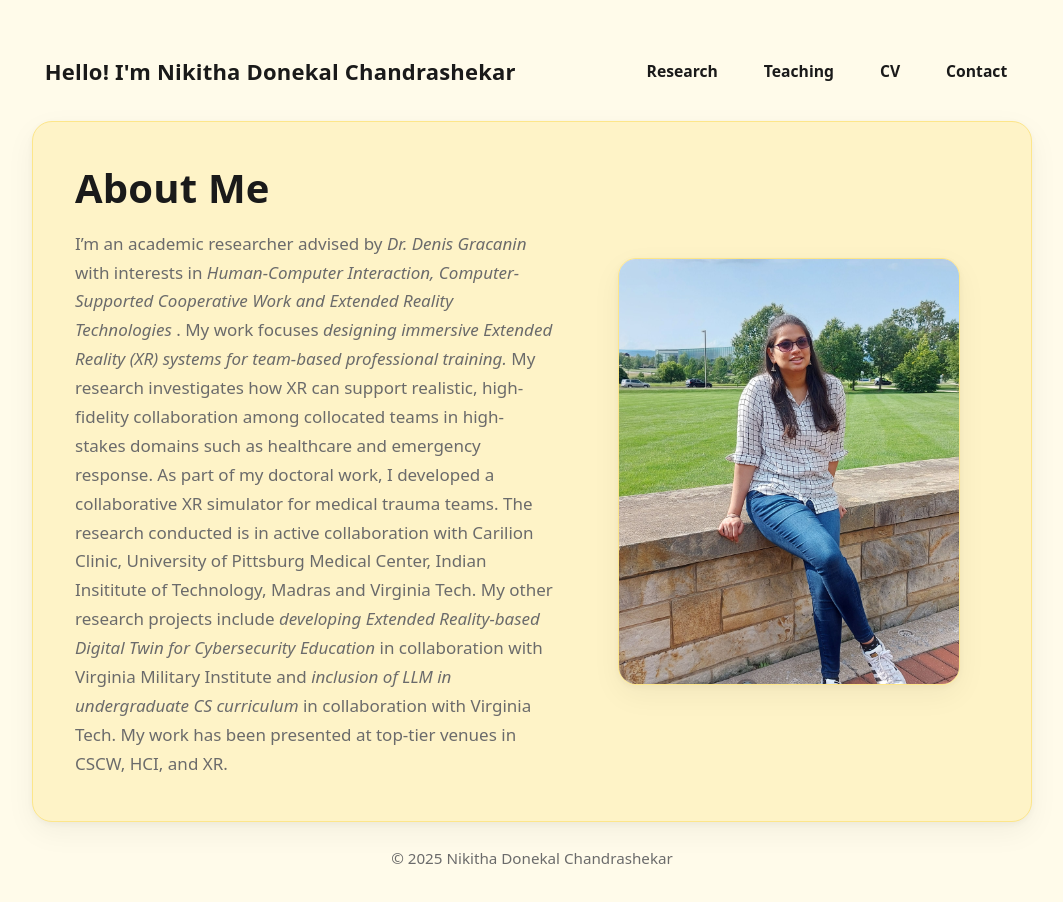
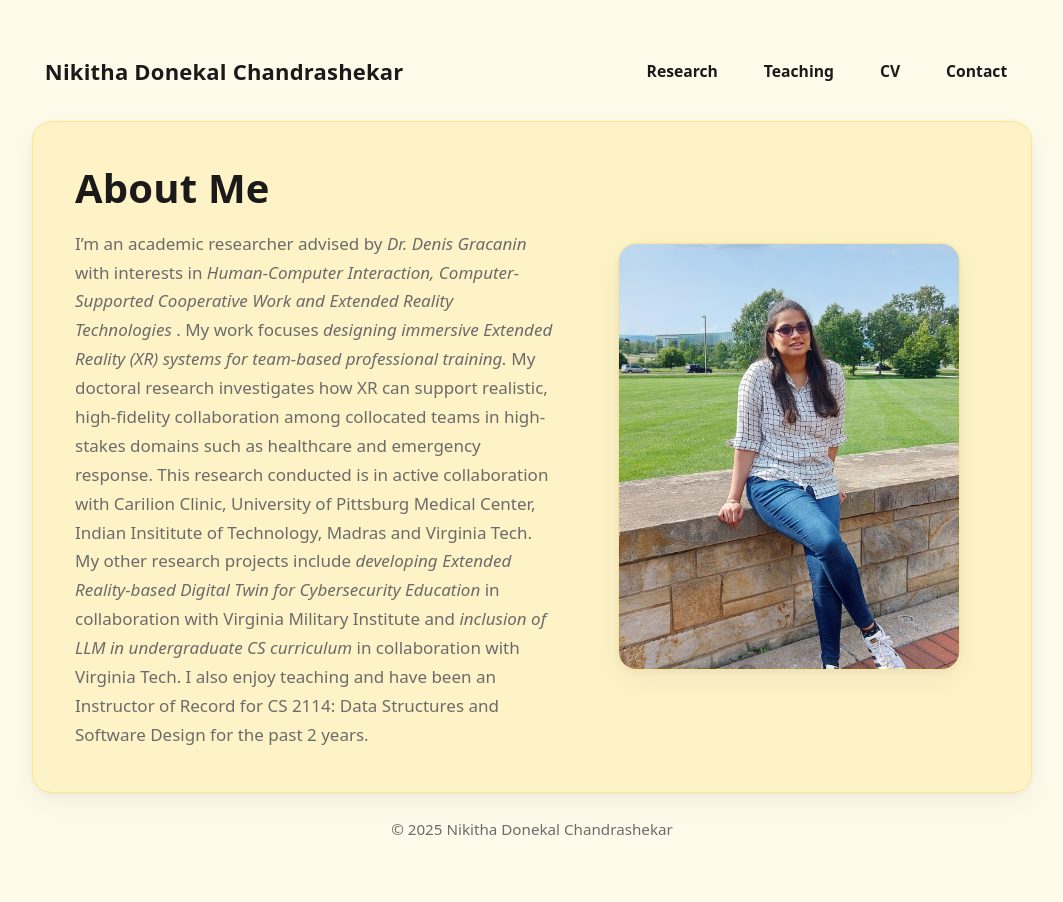
Before and after one commit to nikitha-dc/nikitha-dc.github.io, a plain HTML site: page index.html in a window 1280 px wide. Shown: the whole page, without its empty margins (108-1171 px from the left). Drawn offline with Linux system fonts and the light colour scheme.

Commit message:
Update index.html
Updated About ME

```diff
--- a/index.html
+++ b/index.html
@@ -152,7 +152,7 @@
   <body>
     <div class="wrap">
       <header>
-        <a class="brand" href="/">Hello! I'm Nikitha Donekal Chandrashekar</a>
+        <a class="brand" href="/">Nikitha Donekal Chandrashekar</a>
         <nav aria-label="Primary">
           <a href="/research.html">Research</a>
           <a href="/teaching.html">Teaching</a>
@@ -167,13 +167,12 @@
             <h1 id="intro-title">About Me</h1>
             <p>
               I’m an academic researcher advised by <em> Dr. Denis Gracanin </em> with interests in <em>Human-Computer Interaction, Computer-Supported Cooperative Work and Extended Reality Technologies </em>. My work focuses
-              <em>designing immersive Extended Reality (XR) systems for team-based professional training.</em> My research investigates how XR can support realistic, high-fidelity collaboration
+              <em>designing immersive Extended Reality (XR) systems for team-based professional training.</em> My doctoral research investigates how XR can support realistic, high-fidelity collaboration
               among collocated teams in high-stakes domains such as healthcare and emergency response.
-              As part of my doctoral work, I developed a collaborative XR simulator for medical trauma teams.
-              The research conducted is in active collaboration with Carilion Clinic, University of Pittsburg Medical Center, Indian Insititute of Technology, Madras and Virginia Tech.
+              This research conducted is in active collaboration with Carilion Clinic, University of Pittsburg Medical Center, Indian Insititute of Technology, Madras and Virginia Tech.
               My other research projects include <em> developing Extended Reality-based Digital Twin for Cybersecurity Education</em> in collaboration with Virginia Military Institute and
               <em>inclusion of LLM in undergraduate CS curriculum</em> in collaboration with Virginia Tech.
-              My work has been presented at top-tier venues in CSCW, HCI, and XR.
+              I also enjoy teaching and have been an <ep>Instructor of Record</ep> for CS 2114: Data Structures and Software Design for the past 2 years.
             </p>
           </div>
 
```
